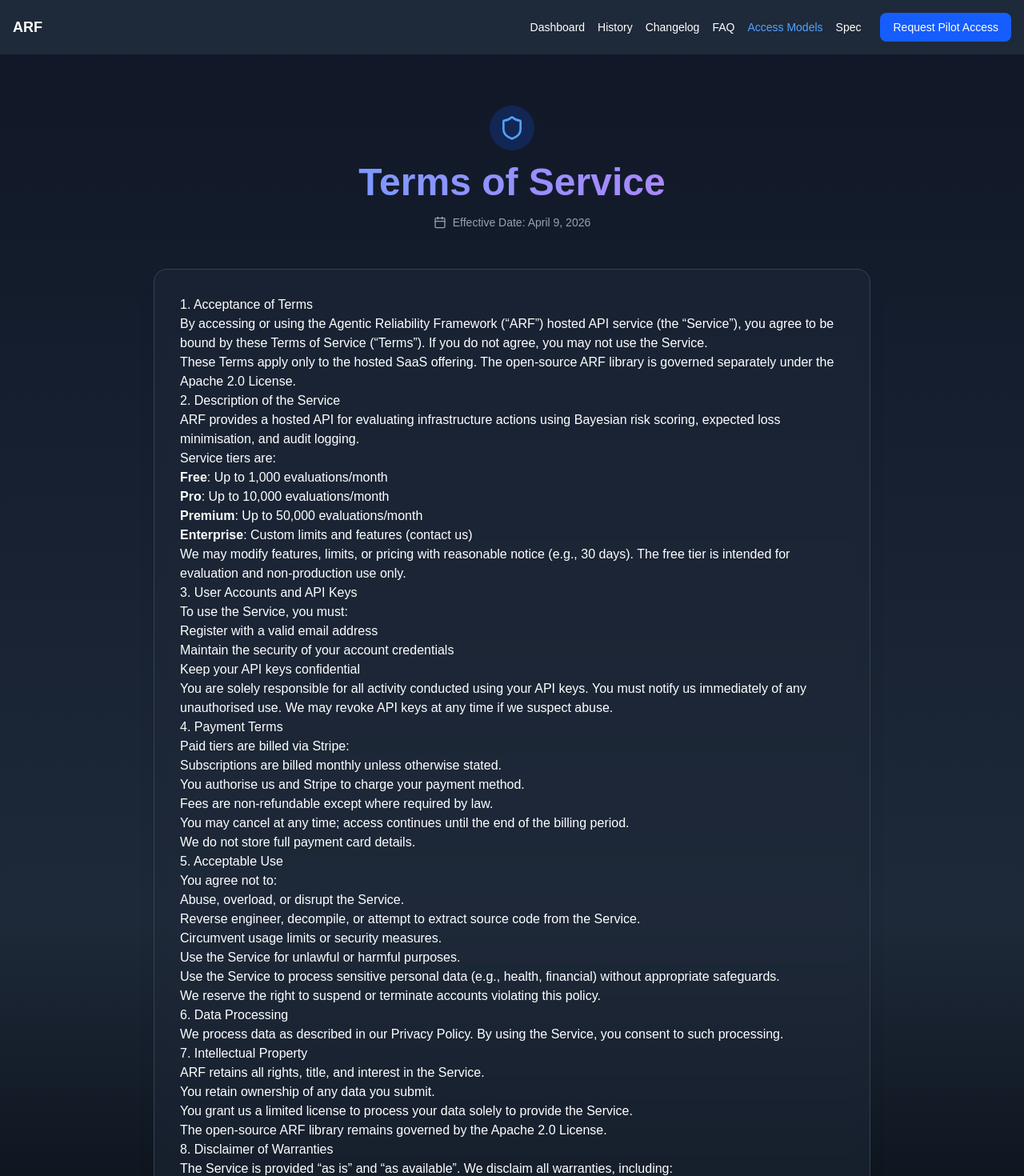
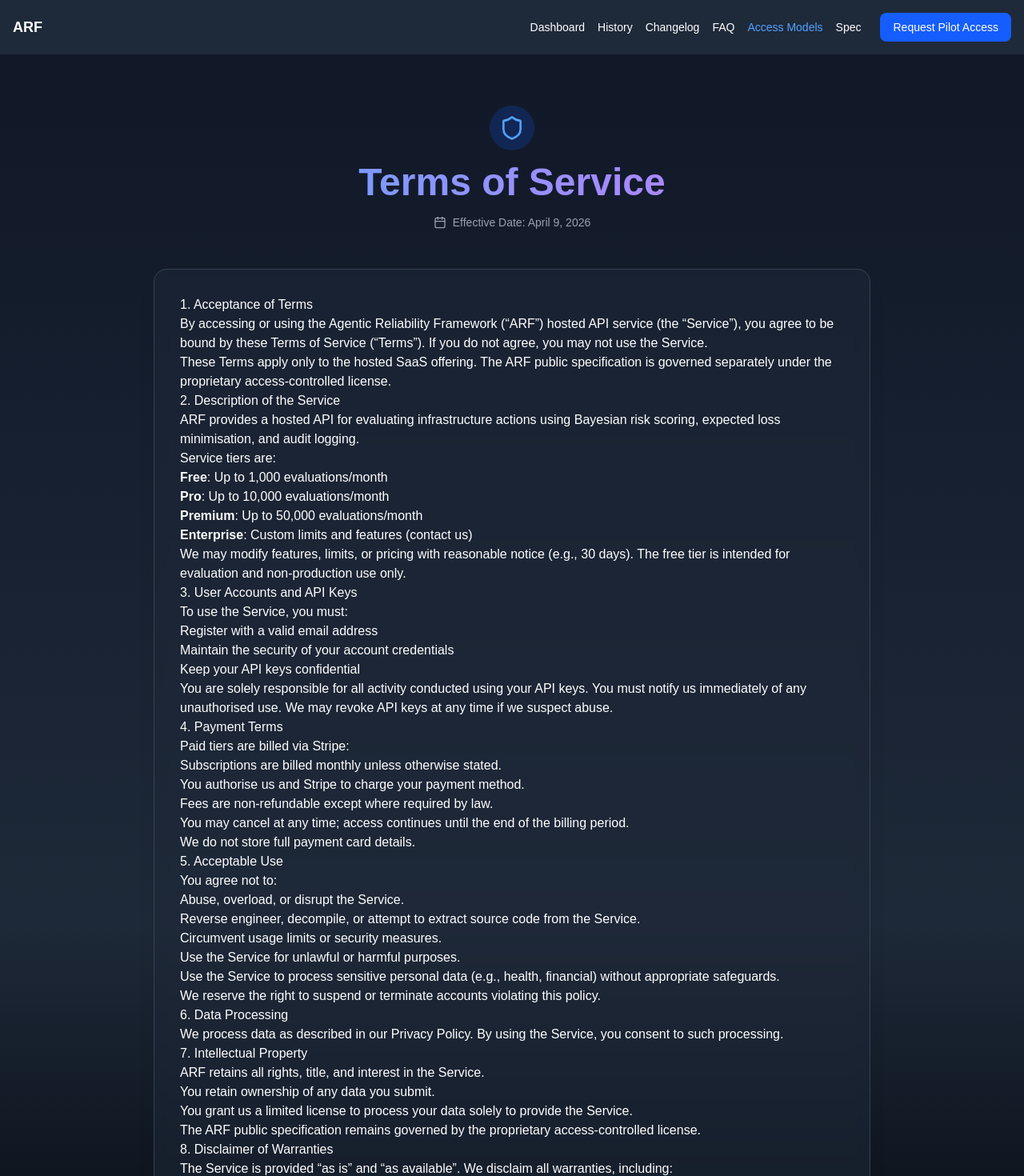
Before and after one commit to arf-foundation/arf-frontend, a Next.js app: page /terms in a window 1280 px wide. Shown: the top 1470 px of the page at 80% size. Built offline with nearby package versions, Linux system fonts and the light colour scheme.

Commit message:
fix: remove Apache/OSS claims from terms, faq, ghstars

```diff
--- a/app/faq/page.tsx
+++ b/app/faq/page.tsx
@@ -21,7 +21,7 @@ export default function FAQPage() {
               answer="ARF is a governance layer that evaluates infrastructure decisions through a calibrated risk model. It recommends one of three actions — approve, deny, or escalate — together with a confidence indicator and a full audit trail. The core engine is access‑controlled and available only to qualified pilots."
             />
             <FAQItem
-              question="Is ARF open source?"
+              question="Is ARF publicly available?"
               answer="No. ARF is proprietary and access‑controlled. All repositories are private, and access to code, specifications, and supporting materials is granted only through approved pilot or enterprise arrangements."
             />
             <FAQItem
@@ -124,7 +124,7 @@ export default function FAQPage() {
 }
 
 // Collapsible FAQ item component (responsive)
-function FAQItem({ question, answer }: { question: string; answer: React.ReactNode }) {
+    answer: "No. ARF is proprietary and access‑controlled. The core engine is not publicly available."
   const [open, setOpen] = useState(false);
   return (
     <div className="border-b border-gray-700 pb-4">
--- a/app/terms/page.tsx
+++ b/app/terms/page.tsx
@@ -29,7 +29,7 @@ export default function TermsPage() {
                 By accessing or using the Agentic Reliability Framework (“ARF”) hosted API service (the “Service”), you agree to be bound by these Terms of Service (“Terms”). If you do not agree, you may not use the Service.
               </p>
               <p>
-                These Terms apply only to the hosted SaaS offering. The open-source ARF library is governed separately under the Apache 2.0 License.
+                These Terms apply only to the hosted SaaS offering. The ARF public specification is governed separately under the proprietary access-controlled license.
               </p>
 
               <h2>2. Description of the Service</h2>
@@ -90,7 +90,7 @@ export default function TermsPage() {
                 <li>You retain ownership of any data you submit.</li>
                 <li>You grant us a limited license to process your data solely to provide the Service.</li>
               </ul>
-              <p>The open-source ARF library remains governed by the Apache 2.0 License.</p>
+              <p>The ARF public specification remains governed by the proprietary access-controlled license.</p>
 
               <h2>8. Disclaimer of Warranties</h2>
               <p>The Service is provided “as is” and “as available”. We disclaim all warranties, including:</p>
--- a/components/GitHubStars.tsx
+++ b/components/GitHubStars.tsx
@@ -44,7 +44,7 @@ export default function GitHubStars() {
       target="_blank"
       rel="noopener noreferrer"
       className="inline-flex items-center gap-1 bg-gray-800 px-3 py-1 rounded-full text-sm min-w-[70px] justify-center"
-      title="Stars for the public specification – the core engine is not open source"
+      title="Stars for the public specification – the core engine is access-controlled and proprietary"
     >
       <Star size={14} className="fill-yellow-400 text-yellow-400" />
       <span className="min-w-[40px] text-left">
--- a/tsconfig.json
+++ b/tsconfig.json
@@ -13,7 +13,7 @@
     "incremental": true,
     "module": "esnext",
     "esModuleInterop": true,
-    "moduleResolution": "node",
+    "moduleResolution": "bundler",
     "resolveJsonModule": true,
     "isolatedModules": true,
     "jsx": "react-jsx",
```
